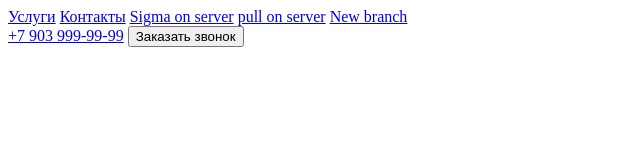
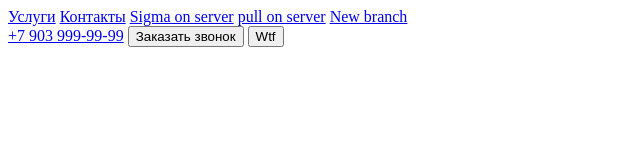
Before and after one commit to Dogkentt/gitstart, a plain HTML site: page index.html in a window 1280 px wide. Shown: the full height of the page, 0-640 px from the left. Drawn offline with Linux system fonts and the light colour scheme.

Commit message:
new button

```diff
--- a/index.html
+++ b/index.html
@@ -19,6 +19,7 @@
         <div>
             <a href="tel:+79039999999">+7 903 999-99-99</a>
             <button>Заказать звонок</button>
+            <button>Wtf</button>
         </div>
     </header>
 </body>
```
